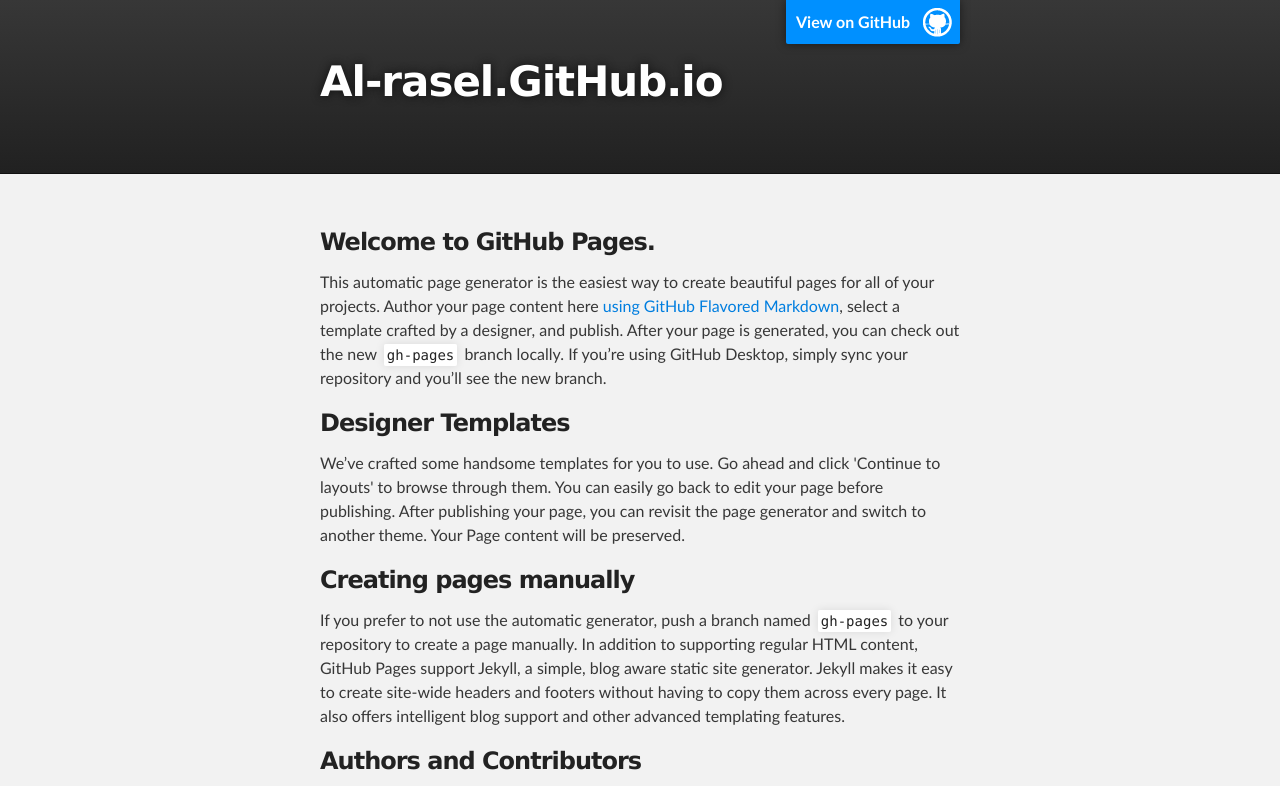
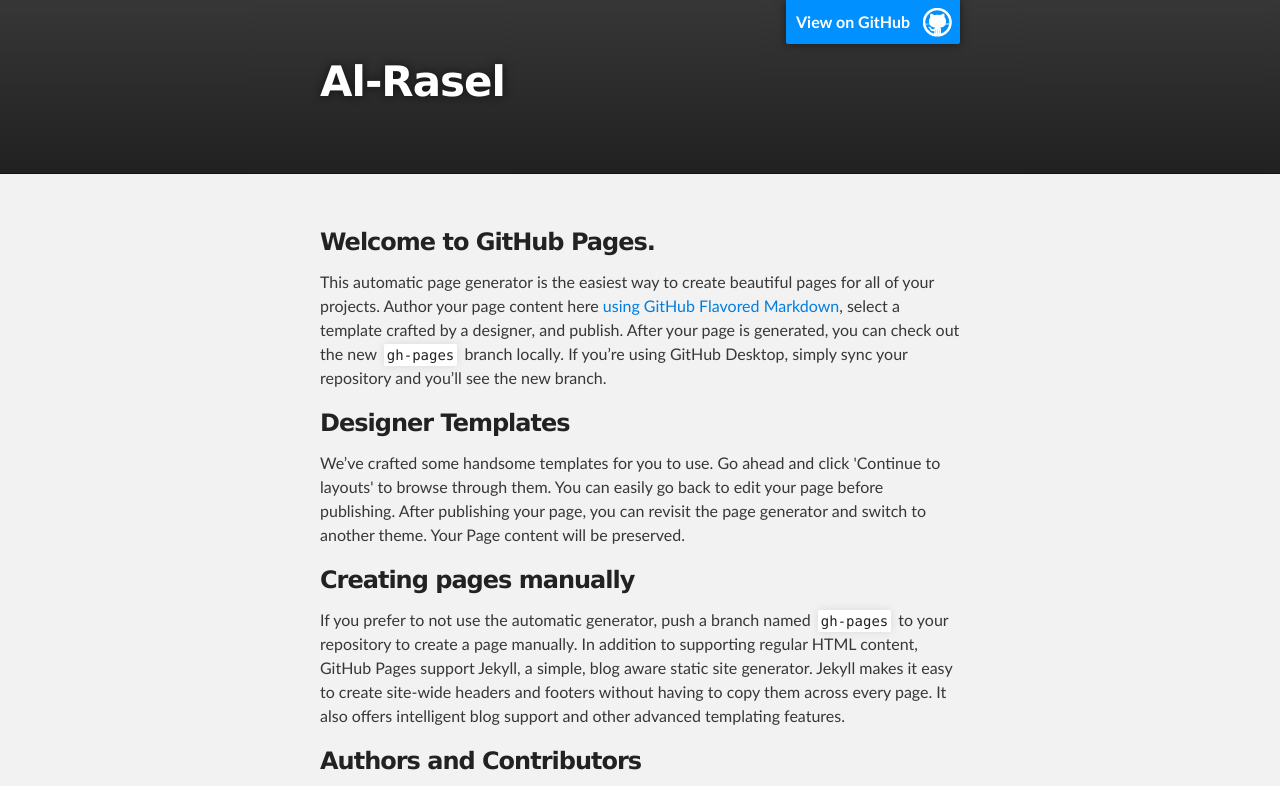
Before and after one commit to Al-Rasel/al-rasel.github.io, a plain HTML site: page index.html in a window 1280 px wide. Shown: the top 786 px of the page. Drawn offline with Linux system fonts and the light colour scheme.

Commit message:
Update index.html

```diff
--- a/index.html
+++ b/index.html
@@ -18,7 +18,7 @@
         <header class="inner">
           <a id="forkme_banner" href="https://github.com/Al-Rasel">View on GitHub</a>
 
-          <h1 id="project_title">Al-rasel.GitHub.io</h1>
+          <h1 id="project_title">Al-Rasel</h1>
           <h2 id="project_tagline"></h2>
 
         </header>
```
